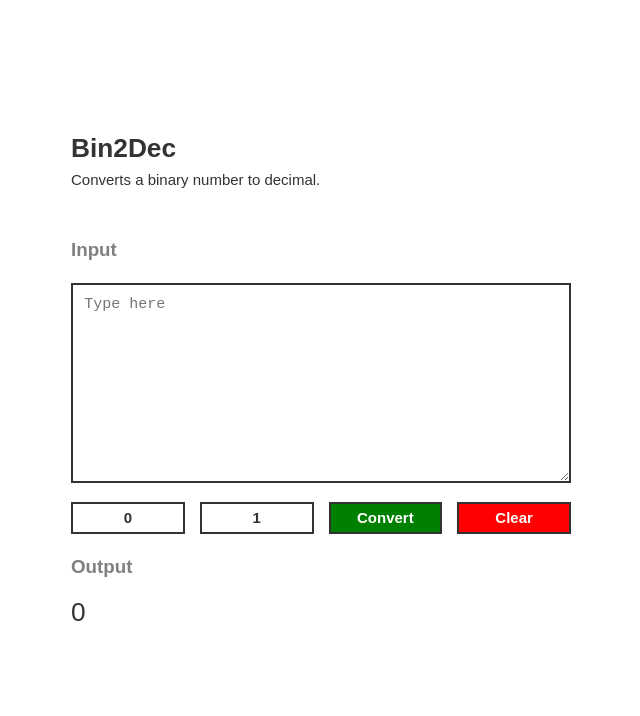
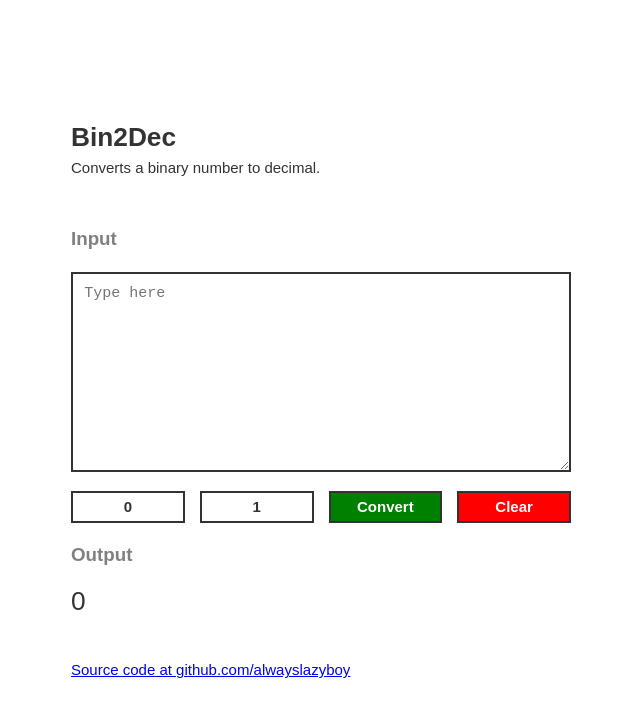
Before and after one commit to alwayslazyboy/bin2dec, a React (Vite) app: page / in a window 1280 px wide. Shown: the top 716 px of the page, without its empty margins (319-959 px from the left). Built offline with nearby package versions, Linux system fonts and the light colour scheme.

Commit message:
Add link to source
+ Supports size in Text
+ Add Link component

```diff
--- a/src/App.js
+++ b/src/App.js
@@ -2,6 +2,8 @@ import React from 'react';
 import Bin2Dec from './components/Bin2Dec';
 import Title from './UI/Title';
 import Subtitle from './UI/Subtitle';
+import Text from './UI/Text';
+import Link from './UI/Link';
 
 export default function App () {
     return (
@@ -13,6 +15,15 @@ export default function App () {
             <div className="app-body">
                 <Bin2Dec />
             </div>
+            <div className="app-foot">
+                <Text size={7}>
+                    <Link
+                        to="https://github.com/alwayslazyboy/bin2dec"
+                        newTab={true}>
+                        Source code at github.com/alwayslazyboy
+                    </Link>
+                </Text>
+            </div>
         </React.Fragment>
     );
 }
--- /dev/null
+++ b/src/UI/Link/index.js
@@ -0,0 +1,5 @@
+import React from 'react';
+
+export default function Link ({ to, newTab = false, children }) {
+    return <a href={to} target={newTab ? '_blank' : '_self'}>{children}</a>;
+}
--- a/src/UI/Text/index.js
+++ b/src/UI/Text/index.js
@@ -1,6 +1,10 @@
 import React from 'react';
 
-export default function Text ({className, children }) {
-    const classes = `text ${className || ''}`;
+function getSize (size) {
+    return 'is-size-' + size;
+}
+
+export default function Text ({size, className, children }) {
+    const classes = `text ${className || ''} ${getSize(size) || ''}`;
     return <p className={classes}>{children}</p>;
 }
```
